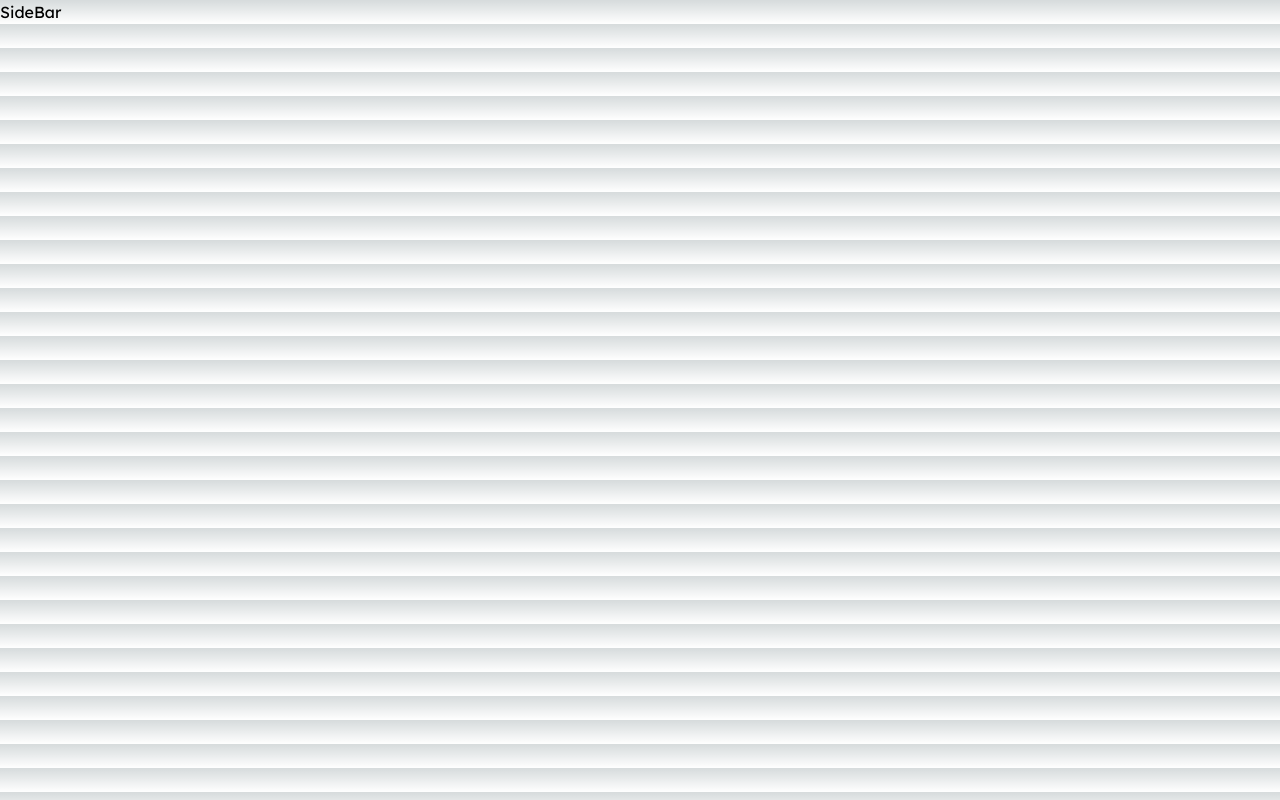
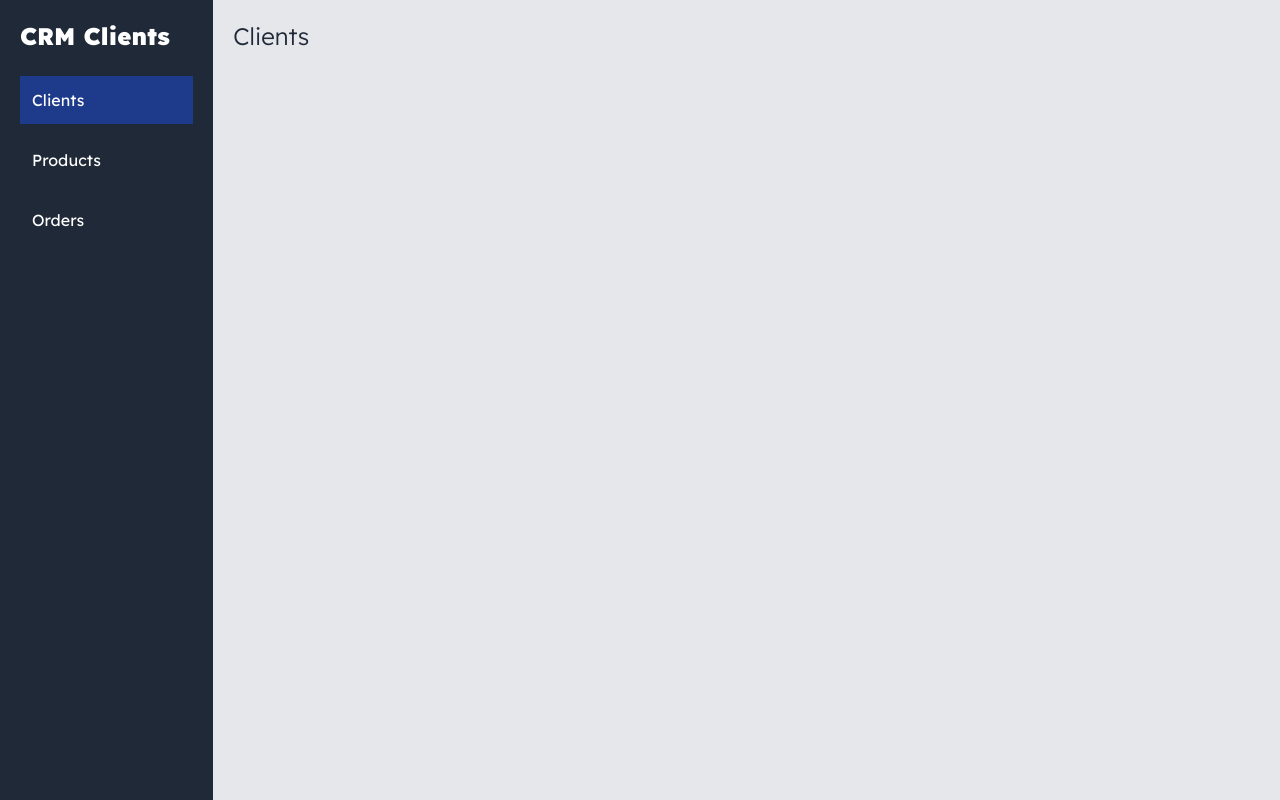
Before and after one commit to Alfredo20164920/CRMClient, a Next.js app: page / in a window 1280 px wide. Built offline with nearby package versions, Linux system fonts and the light colour scheme.

Commit message:
feat: styles and functionality in sidebar

```diff
--- a/components/Layout.js
+++ b/components/Layout.js
@@ -13,10 +13,14 @@ const Layout = ({children}) => {
                 <link rel="stylesheet" href="https://cdnjs.cloudflare.com/ajax/libs/normalize/8.0.1/normalize.min.css" integrity="sha512-NhSC1YmyruXifcj/KFRWoC561YpHpc5Jtzgvbuzx5VozKpWvQ+4nXhPdFgmx8xqexRcpAglTj9sIBWINXa8x5w==" crossorigin="anonymous" referrerpolicy="no-referrer" />
             </Head>
 
-            <Sidebar />
-            {
-                children
-            }
+            <div className="bg-gray-200 min-h-screen">
+                <div className="flex min-h-screen">
+                    <Sidebar />
+                    <main className='bg-gray-200 p-5 sm:w-2/3 sm:min-h-screen xl:w-5/6'>
+                        {children}
+                    </main>
+                </div>
+            </div>
         </>
     );
 };
--- a/components/Sidebar.js
+++ b/components/Sidebar.js
@@ -1,8 +1,44 @@
+import Link from 'next/link'
+import { useRouter } from 'next/router'
 import React from 'react'
 
 const Sidebar = () => {
+
+    const router = useRouter();
+    console.log(router.pathname);
+
     return (
-        <h2>SideBar</h2>
+        <aside className='bg-gray-800 p-5 sm:w-1/3 sm:min-h-screen xl:w-1/6'>
+            <div>
+                <p className='text-white text-2xl font-black '>CRM Clients</p>
+            </div>
+
+            <nav>
+                <ul className='mt-6 list-none flex flex-col gap-3'>
+                    <li className={router.pathname === "/" ? "bg-blue-900 p-3" : "p-3"}>
+                        <Link href="/">
+                            <span className='text-white'>
+                                Clients
+                            </span>
+                        </Link>
+                    </li>
+                    <li className={router.pathname === "/products" ? "bg-blue-900 p-3" : "p-3"}>
+                        <Link href="/products">
+                            <span className='text-white'>
+                                Products
+                            </span>
+                        </Link>
+                    </li>
+                    <li className={router.pathname === "/orders" ? "bg-blue-900 p-3" : "p-3"}>
+                        <Link href="/orders">
+                            <span className='text-white'>
+                                Orders
+                            </span>
+                        </Link>
+                    </li>
+                </ul>
+            </nav>
+        </aside>
     )
 }
 
--- a/pages/index.js
+++ b/pages/index.js
@@ -3,7 +3,7 @@ import Layout from "@/components/Layout";
 export default function Home() {
 	return (
 		<Layout>
-
+			<h1 className="text-2xl text-gray-800 font-light">Clients</h1>
 		</Layout>
 	);
 }
--- /dev/null
+++ b/pages/orders.js
@@ -0,0 +1,12 @@
+import Layout from '@/components/Layout'
+import React from 'react'
+
+const Orders = () => {
+    return (
+        <Layout>
+            <h2 className="text-2xl text-gray-800 font-light">Orders</h2>
+        </Layout>
+    )
+}
+
+export default Orders
--- /dev/null
+++ b/pages/products.js
@@ -0,0 +1,12 @@
+import Layout from '@/components/Layout'
+import React from 'react'
+
+const Products = () => {
+    return (
+        <Layout>
+            <h2 className="text-2xl text-gray-800 font-light">Products</h2>
+        </Layout>
+    )
+}
+
+export default Products
```
